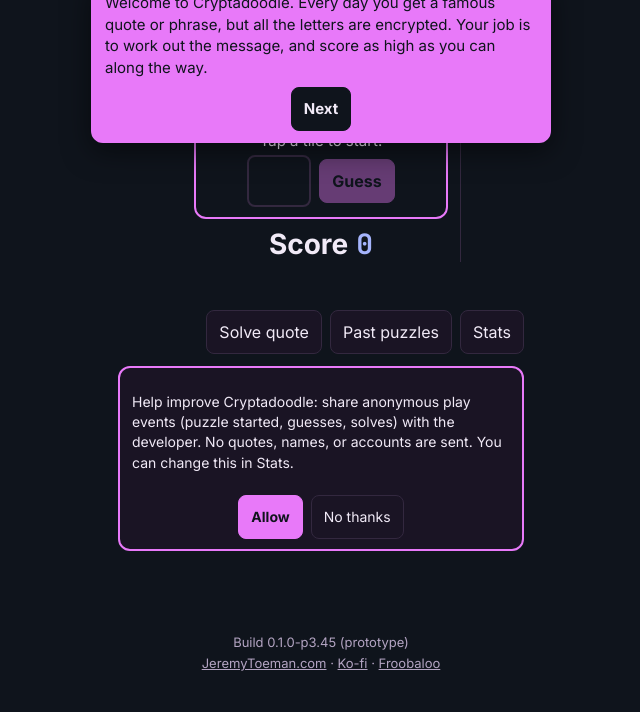
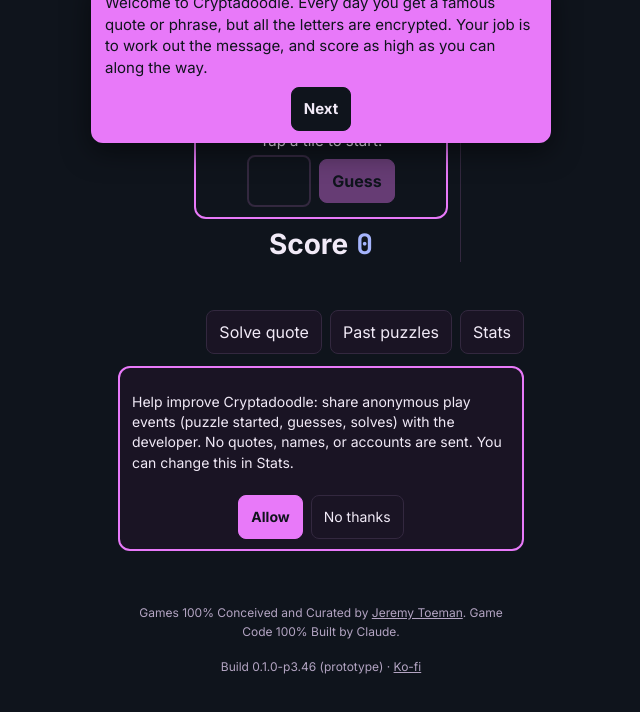
Before and after one commit to jtoeman/cryptadoodle, a plain HTML site: page index.html in a window 1280 px wide. Shown: the part 102-814 px from the top of the page, without its empty margins (319-959 px from the left). Drawn offline with Linux system fonts and the light colour scheme; no server answers.

Commit message:
Add Next up card after Share and match the hub footer
- The solved panel shows the Froobaloo Next up card under Share result.
- The footer matches the Froobaloo hub: centred credit line, small type. The Froobaloo link is dropped, since the badge and Next up card now link to the hub.
- Build p3.46.

Co-Authored-By: Claude Haiku 5.5 <noreply@anthropic.com>
Claude-Session: https://claude.ai/code/session_01MFDt25nXzv7K72rc3bZPnJ

```diff
--- a/index.html
+++ b/index.html
@@ -95,8 +95,11 @@
   .tutBtns { display:flex; gap:8px; justify-content:center; flex-wrap:wrap; }
   #solvedBox { display:none; background:var(--panel); border:1px solid var(--ok); border-radius:10px; padding:12px; text-align:center; }
   #solvedBox.show { display:block; }
-  footer { margin-top:auto; font-size:13px; color:var(--muted); text-align:center; line-height:1.6; }
+  /* Same footer as the Froobaloo hub: centred credit line, small type. */
+  footer { margin-top:auto; padding:28px 16px 36px; display:flex; flex-direction:column; align-items:center; gap:4px; font-size:.75rem; color:var(--muted); text-align:center; line-height:1.6; }
   footer a { color:var(--muted); }
+  /* Froobaloo hub Next up card (from /kit/froobaloo.js). */
+  .froobaloo-next { display:block; margin-top:14px; }
   dialog { border:2px solid var(--accent); border-radius:12px; max-width:400px; width:calc(100% - 24px); color:var(--ink); background:var(--paper); padding:16px; }
   dialog::backdrop { background:rgba(0,0,0,.35); }
   dialog h2 { font-size:18px; margin:0 0 8px; }
@@ -131,6 +134,7 @@
     <p><b>Solved.</b> <span id="finalScore"></span></p>
     <p id="finalQuote" class="muted"></p>
     <p><button id="shareBtn" class="primary" type="button">Share result</button> <span id="shareMsg" class="muted"></span></p>
+    <froobaloo-next class="froobaloo-next" current="cryptadoodle"></froobaloo-next>
   </div>
 
   <div class="stage">
@@ -226,12 +230,8 @@
   </dialog>
 
   <footer>
-    <div>Build 0.1.0-p3.45 (prototype)</div>
-    <div>
-      <a href="https://jeremytoeman.com">JeremyToeman.com</a> ·
-      <a href="https://ko-fi.com/jeremyt37">Ko-fi</a> ·
-      <a href="https://froobaloo.com">Froobaloo</a>
-    </div>
+    <p class="credits">Games 100% Conceived and Curated by <a href="https://jeremytoeman.com">Jeremy Toeman</a>. Game Code 100% Built by Claude.</p>
+    <div>Build 0.1.0-p3.46 (prototype) · <a href="https://ko-fi.com/jeremyt37">Ko-fi</a></div>
   </footer>
 </main>
 
@@ -864,7 +864,7 @@ function track(name, props) {
       keepalive: true,
       body: JSON.stringify({ api_key: AMP_KEY, events: [{
         device_id: deviceId(), event_type: name, time: Date.now(),
-        platform: "Web", app_version: "0.1.0-p3.45", event_properties: { ...(props || {}), game: "cryptadoodle" }
+        platform: "Web", app_version: "0.1.0-p3.46", event_properties: { ...(props || {}), game: "cryptadoodle" }
       }] })
     }).catch(() => {});
   } catch (e) { /* analytics never breaks the game */ }
```
